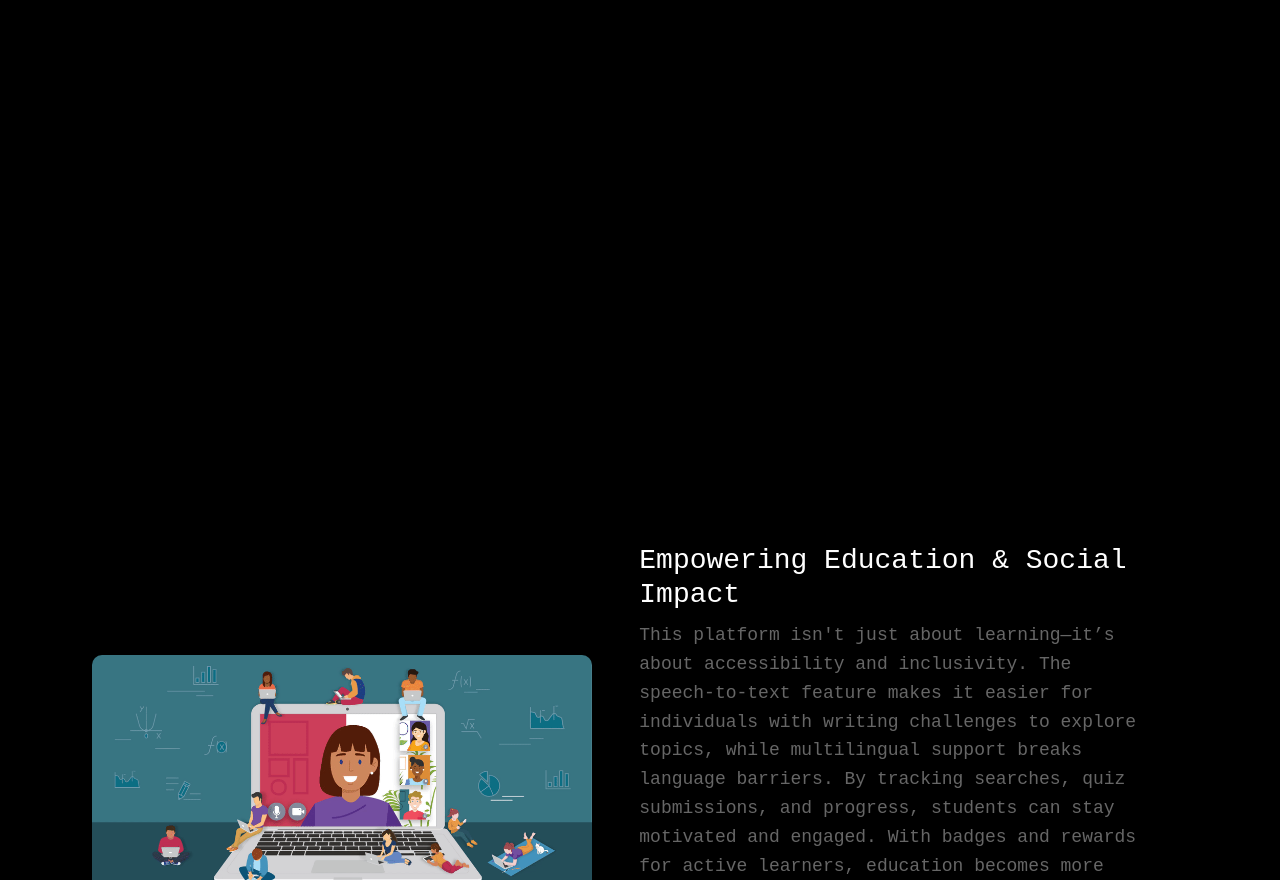
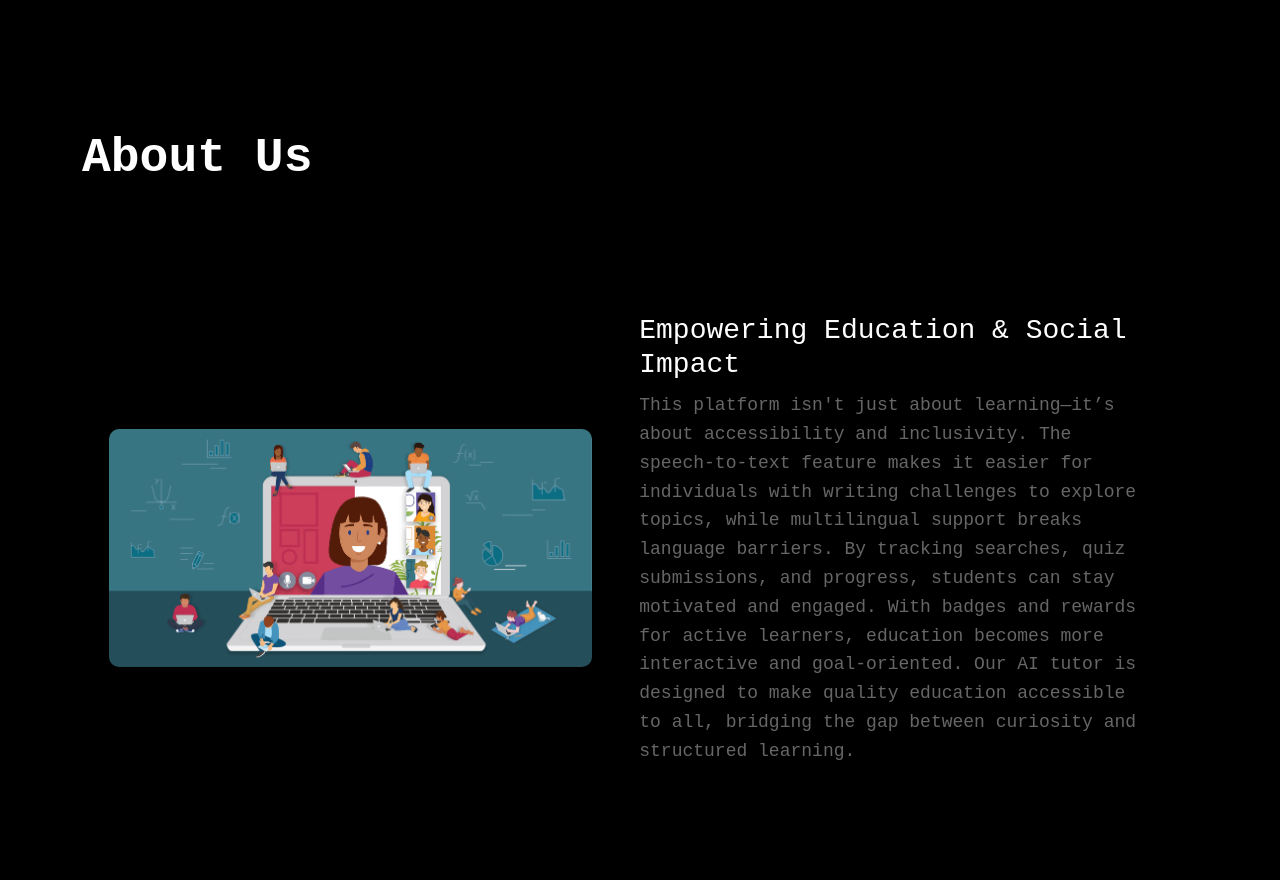
Before and after one commit to Waitenboy/IntellisearchAI, a React (Create React App) app in the folder frontend/: page /about in a window 1280 px wide. Shown: the part 340-1220 px from the top of the page. Built offline with nearby package versions, Linux system fonts and the light colour scheme; a web font is replaced by a local one.

Commit message:
about animation

```diff
--- a/frontend/src/About.js
+++ b/frontend/src/About.js
@@ -44,28 +44,26 @@ const imageRef = useRef(null);
     {/* Background Image Section */}
     <div
       style={{
-    backgroundColor: "black", // Solid black background
-    width: "100vw", // Ensures full width
-    height: "90vh", // Makes it full screen height
-    position: "relative", // Needed for absolute positioning of text
-    pointerEvents: "none",
+        backgroundColor: "black",
+        marginTop: "90px",
+        height: "400px", // Reduced height
+        position: "relative",
+        overflow: "hidden", // Crop overflow due to scale
       }}
     >
-
       <spline-viewer
-  url="https://prod.spline.design/INtBPMdsnvM2CLJK/scene.splinecode"
+        url="https://prod.spline.design/L2X4a8JXvIX5bV8v/scene.splinecode"
         style={{
-    width: '100%',
-    height: '100%',  // Full screen height
-    overflow: 'hidden' , // Prevents overflow
-    // pointerEvents: 'none',
-    transform: 'scale(1.3)'
+          width: "100%",
+          height: "100%",
+          transform: "scale(1.3)",
+          transformOrigin: "top center",
+          // pointerEvents: "none",
         }}
-
       ></spline-viewer>
 
         {/* "About Us" Text at Bottom Left */}
-        {/* <div
+        <div
           style={{
             position: "absolute",
             bottom: "5%", // Adjust spacing from the bottom
@@ -78,10 +76,10 @@ const imageRef = useRef(null);
           }}
         >
           About Us
-        </div> */}
+        </div>
 
       </div>
-      <div style={{ marginTop: "40px" }}>
+      <div style={{ marginTop: "40px" , marginBottom: "80px"}}>
       {/* About Content Section (Image on Left, Text on Right) */}
       <div className="about-container">
         {/* Image (Spread Across Left Half) */}
```
Lines whose indentation alone changed are shown as unchanged.
